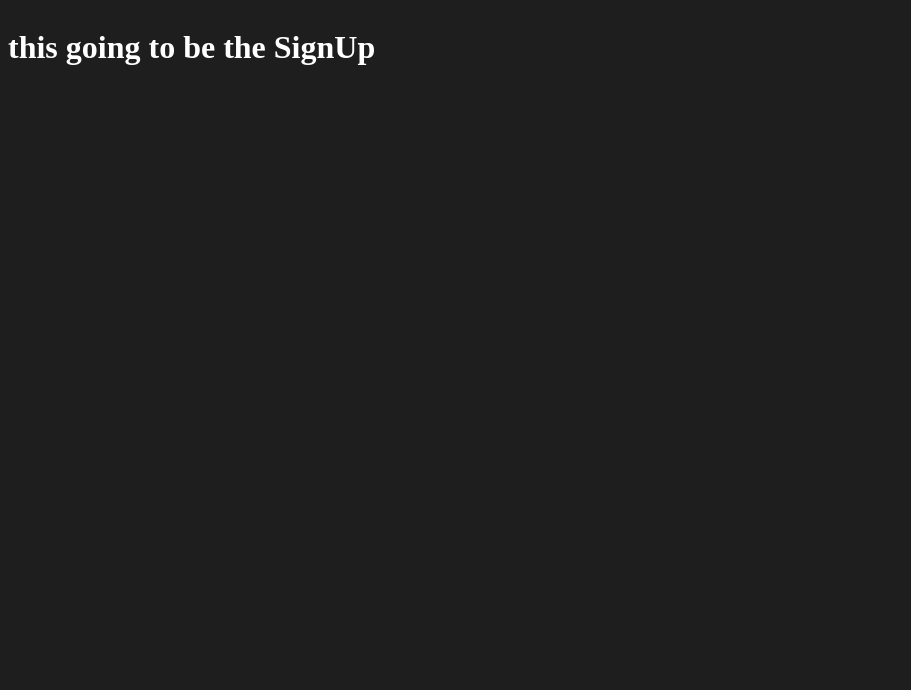
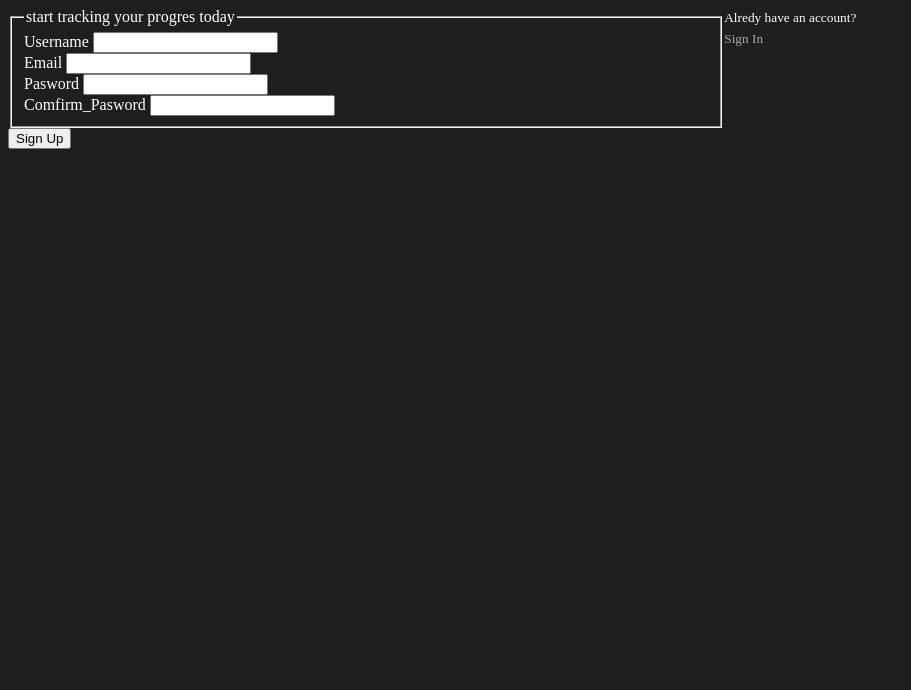
Before and after one commit to augusto539/web-de-tipeacion, a Flask app: page /SignUp in a window 1280 px wide. Shown: the top 690 px of the page, without its empty margins (0-911 px from the left). Run offline with Flask 2, Linux system fonts and the light colour scheme.

Commit message:
backend of the registrationForm is done"

```diff
--- a/app.py
+++ b/app.py
@@ -1,18 +1,26 @@
-from flask import Flask, render_template
+from flask import Flask, render_template, url_for, flash, redirect
+from forms import RegistrationForm, LoginForm
 
 app = Flask(__name__)
 
+app.config['SECRET_KEY'] = '2a27b8563e40cf05fbd76cbc7f8bd4f6'
+
 @app.route('/')
-def inex():
+def index():
    return render_template('index.html')
+
+@app.route('/SignUp', methods=['GET','POST'])
+def SignUp():
+   form = RegistrationForm()
+   if form.validate_on_submit():
+      flash(f'Accout createed for {form.username.data}!','success')
+      return redirect(url_for('index'))
+   return render_template('SignUp.html', title='- SignUp', form=form)
 
 @app.route('/LogIn')
 def LogIn():
-   return render_template('LogIn.html', title='- LogIn')
-
-@app.route('/SignUp')
-def SignUp():
-   return render_template('SignUp.html', title='- SignUp')
+   form = LoginForm()
+   return render_template('LogIn.html', title='- LogIn', form=form)
 
 @app.route('/Profile')
 def Profile():
--- /dev/null
+++ b/forms.py
@@ -0,0 +1,25 @@
+from flask_wtf import FlaskForm
+from wtforms import StringField, PasswordField, SubmitField, BooleanField
+from wtforms.validators import DataRequired, length, equal_to, email
+
+
+class RegistrationForm(FlaskForm):
+    username = StringField('Username', validators=[DataRequired(),length(min=2, max=20) ])
+
+    email = StringField('Email', validators=[DataRequired(), email()])
+
+    password = PasswordField('Pasword', validators=[DataRequired()])
+
+    comfirm_password = PasswordField('Comfirm_Pasword', validators=[DataRequired(), equal_to('password')])
+
+    submit = SubmitField('Sign Up')
+
+
+class LoginForm(FlaskForm):
+    email = StringField('Email', validators=[DataRequired(), email()])
+
+    password = PasswordField('Pasword', validators=[DataRequired()])
+
+    remember = BooleanField('Remember Me')
+
+    submit = SubmitField('Login')
--- a/templates/SignUp.html
+++ b/templates/SignUp.html
@@ -2,6 +2,37 @@
 
 {% block content %}
 
-    <h1> this going to be the SignUp </h1>
+    <div>
+        <form method="POST" action="">
+            {{ form.hidden_tag() }}
+            <fieldset>
+                <legend> start tracking your progres today </legend>
+                <div class="username">
+                    {{ form.username.label }}
+                    {{ form.username }}
+                </div>
+                <div class="email">
+                    {{ form.email.label }}
+                    {{ form.email }}
+                </div>
+                <div class="password">
+                    {{ form.password.label }}
+                    {{ form.password }}
+                </div>
+                <div class="confirm_password">
+                    {{ form.comfirm_password.label }}
+                    {{ form.comfirm_password }}
+                </div>
+            </fieldset>
+            <div class="submit">
+                {{ form.submit }}
+            </div>
+        </form>
+    </div>
+    <div>
+        <small>
+            Alredy have an account? <a href="{{ url_for ('LogIn') }}"> Sign In </a>
+        </small>
+    </div>
 
 {% endblock %}
--- a/templates/layout.html
+++ b/templates/layout.html
@@ -13,6 +13,18 @@
     <title>Web de tipeacion {{title}}</title>
 </head>
 <body>
+
+    {% with masseges = get_flashed_messages(with_categories=true) %}
+        {% if messages %}
+            {% for category, message in messages %}
+                <div class="alert-{{ category }}">
+                    {{ message }}
+                </div>
+            {% endfor %}
+        {% endif %}
+    {% endwith%}
+
+
     {% block content %}
     {% endblock %}
 </body>
```
Also changed, not shown: requirements.txt (added, +34 -0 lines).
